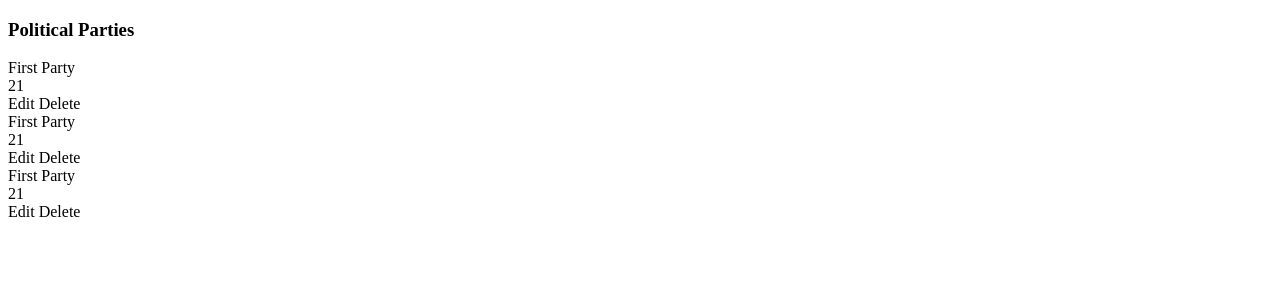
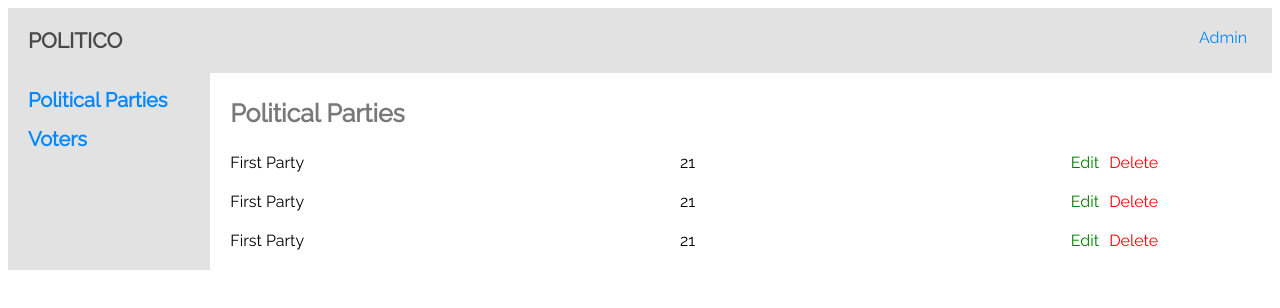
Before and after one commit to deemukeni/politico-frontend, a plain HTML site: page templates/list-political-parties.html in a window 1280 px wide. Drawn offline with Linux system fonts and the light colour scheme.

Commit message:
add styles for political parties list page

```diff
--- /dev/null
+++ b/css/app.css
@@ -0,0 +1,98 @@
+body {
+    font-family: 'Raleway', sans-serif;
+}
+
+.bg{
+    background-color: #B00020;
+}
+.h1home{
+    padding: 40px;
+    font-size: 80px
+}
+
+.container {
+    display: flex;
+    flex-direction: column;
+}
+.container .navbar {
+    display: flex;
+    flex-direction: row;
+    justify-content: space-between;
+    background-color: #e2e2e2;
+}
+
+.container .navbar .banner {
+    padding: 20px 20px;
+    font-weight: bold;
+    text-transform: uppercase;
+    font-size: 21px;
+    color: #484848;
+    background-color: #e2e2e2;
+}
+
+.container .navbar .username {
+    padding: 20px 25px;
+    color: #0588ff;
+}
+
+.container .content{
+    display: flex;
+    flex-direction: row;
+}
+
+
+.container .content .sidebar {
+    display: flex;
+    flex-direction: column;
+    background-color: #e2e2e2;
+    width: 16%;
+}
+
+.container .content .sidebar .sidebar-menu {
+    margin-top: 15px;
+}
+
+.container .content .sidebar .sidebar-menu a {
+    color: #0588ff;
+    font-size: 20px;
+    margin-left: 20px;
+    text-decoration: none;
+    font-weight: bold;
+}
+
+.container .content .content-detail {
+    width: 75%;
+}
+
+.container .content .content-detail h3 {
+    color: #797979;
+    font-size: 25px;
+    margin-left: 20px;
+}
+
+.container .content .content-detail .parties-container {
+    margin-left: 20px;
+    display: flex;
+    flex-direction: column;
+}
+
+.container .content .content-detail .parties-container .party-detail {
+    display: flex;
+    flex-direction: row;
+    justify-content: space-between;
+    margin-bottom: 20px;
+}
+
+.container .content .content-detail .parties-container .party-detail .party-actions {
+    display: flex;
+    flex-direction: row;
+}
+
+.container .content .content-detail .parties-container .party-detail .party-actions .edit {
+    color: green;
+    margin-right: 10px;
+}
+
+.container .content .content-detail .parties-container .party-detail .party-actions .delete {
+    color: red;
+}
--- a/templates/list-political-parties.html
+++ b/templates/list-political-parties.html
@@ -2,40 +2,52 @@
 <html lang="en">
 <head>
     <title>List Political Parties</title>
+    <link href="https://fonts.googleapis.com/css?family=Raleway" rel="stylesheet">
+    <link rel="stylesheet" href="../css/app.css">
 </head>
 <body>
     <div class="container">
         <div class="navbar">
             <!-- put navbar here -->
+            <div class="banner">Politico</div>
+            <div class="username">Admin</div>
         </div>
         <div class="content">
             <div class="sidebar">
                 <!-- to contain sidebar menu -->
+                <div class="sidebar-menu">
+                    <a href="#">Political Parties</a>
+                </div>
+                <div class="sidebar-menu">
+                    <a href="#">Voters</a>
+                </div>
             </div>
             <div class="content-detail">
                 <h3>Political Parties</h3>
+                <div class="parties-container">
                     <div class="party-detail">
                         <div class="party-name"><span>First Party</span></div>
                         <div class="contestant-count"><span>21</span></div>
                         <div class="party-actions">
-                        <span>Edit</span>
-                        <span>Delete</span>
+                            <span class="edit">Edit</span>
+                            <span class="delete">Delete</span>
                         </div>
                     </div>
                     <div class="party-detail">
                         <div class="party-name"><span>First Party</span></div>
                         <div class="contestant-count"><span>21</span></div>
                         <div class="party-actions">
-                        <span>Edit</span>
-                        <span>Delete</span>
+                            <span class="edit">Edit</span>
+                            <span class="delete">Delete</span>
                         </div>
                     </div>
                     <div class="party-detail">
                         <div class="party-name"><span>First Party</span></div>
                         <div class="contestant-count"><span>21</span></div>
                         <div class="party-actions">
-                        <span>Edit</span>
-                        <span>Delete</span>
+                            <span class="edit">Edit</span>
+                            <span class="delete">Delete</span>
+                        </div>
                     </div>
                 </div>
             </div>
```
Lines whose indentation alone changed are shown as unchanged.
